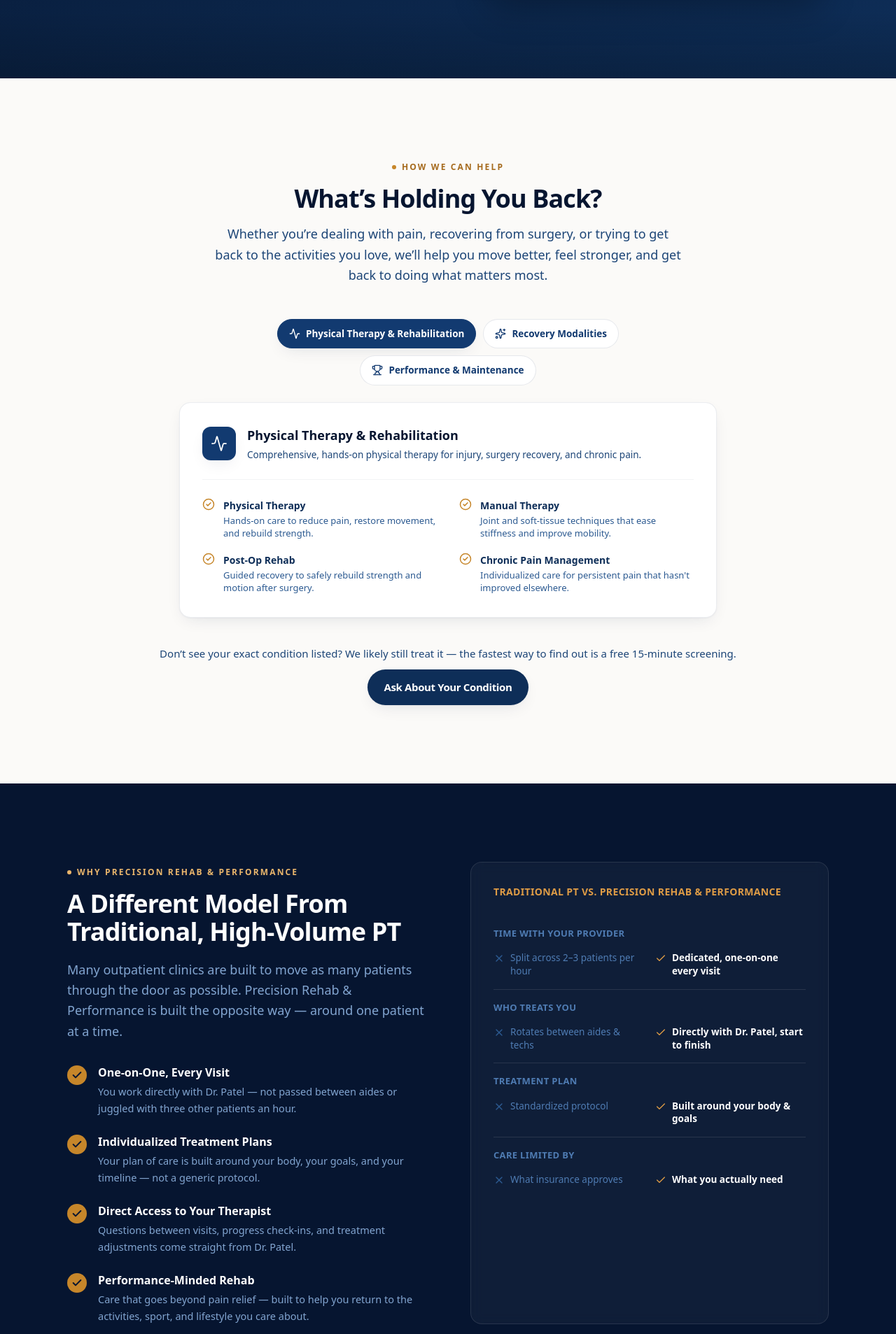
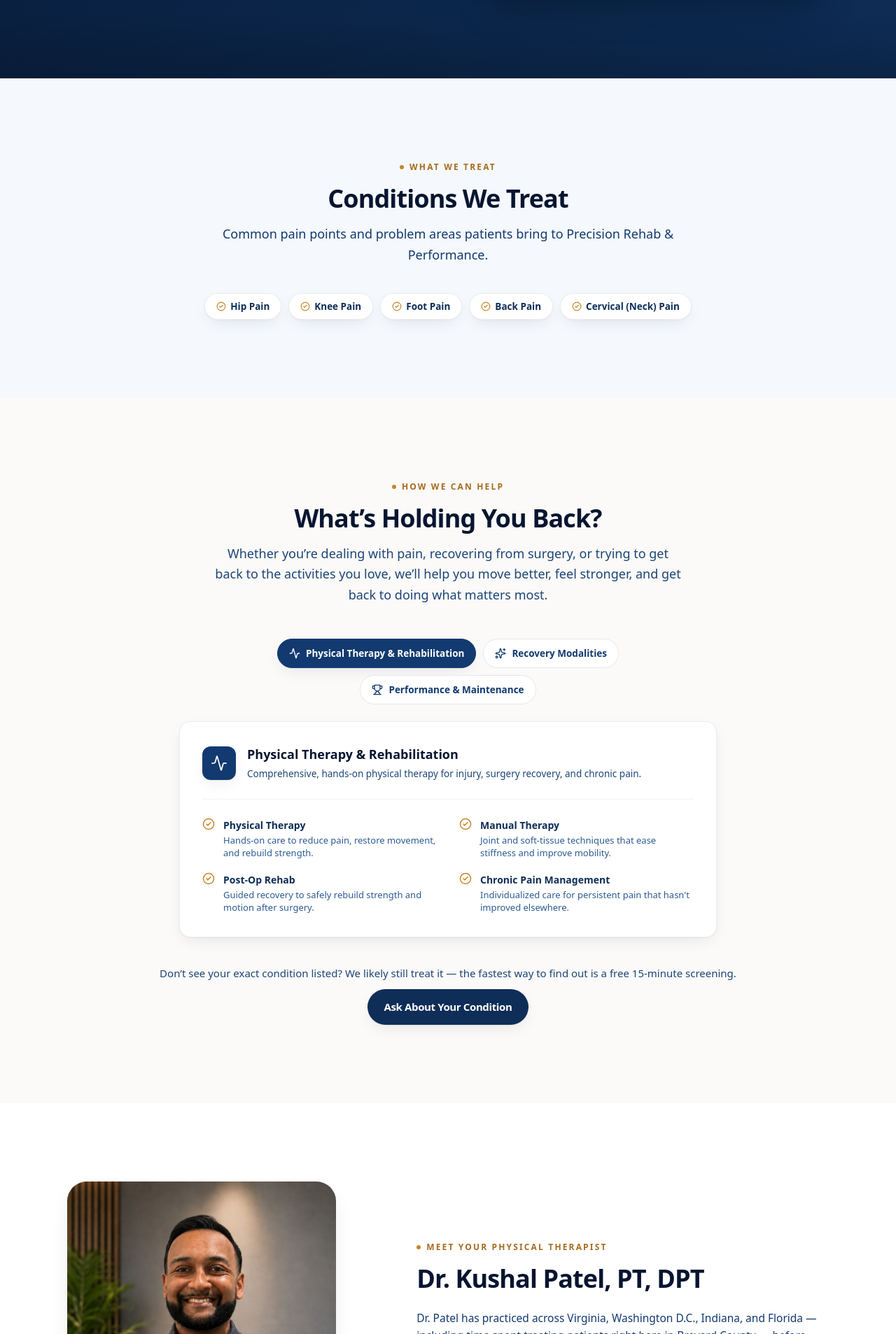
Before and after one commit to thre3labs/Precision-Rehab-Performance, a Next.js app in the folder precision-rehab-phase1_4/precision-rehab/: page / in a window 1280 px wide. Shown: the part 693-2600 px from the top of the page at 70% size. Built offline with nearby package versions, Linux system fonts and the light colour scheme.

Commit message:
Add files via upload

```diff
--- a/precision-rehab-phase1_4/precision-rehab/src/app/page.tsx
+++ b/precision-rehab-phase1_4/precision-rehab/src/app/page.tsx
@@ -1,19 +1,19 @@
 import { Header } from "@/components/layout/Header";
 import { Footer } from "@/components/layout/Footer";
 import { Hero } from "@/components/sections/Hero";
+import { ConditionsWeTreat } from "@/components/sections/ConditionsWeTreat";
 import { Treatments } from "@/components/sections/Treatments";
+import { AboutPT } from "@/components/sections/AboutPT";
 import { WhyChooseUs } from "@/components/sections/WhyChooseUs";
-import { AboutPT } from "@/components/sections/AboutPT";
 import { FreeScreening } from "@/components/sections/FreeScreening";
-import { ConditionsWeTreat } from "@/components/sections/ConditionsWeTreat";
 import { Location } from "@/components/sections/Location";
 import { FAQ } from "@/components/sections/FAQ";
 import { FinalCTA } from "@/components/sections/FinalCTA";
 
 /**
  * Phase 1 landing page. Sections are ordered to move a visitor through a
- * logical conversion funnel: hero -> treatments -> differentiation -> provider
- * bio -> free screening conversion point -> conditions we treat ->
+ * logical conversion funnel: hero -> conditions we treat -> treatments ->
+ * provider bio -> differentiation -> free screening conversion point ->
  * location/local SEO -> FAQ -> final CTA.
  *
  * Phase 2: each <Section /> below is already a standalone component, so
@@ -27,11 +27,11 @@
       <Header />
       <main id="main-content">
         <Hero />
+        <ConditionsWeTreat />
         <Treatments />
+        <AboutPT />
         <WhyChooseUs />
-        <AboutPT />
         <FreeScreening />
-        <ConditionsWeTreat />
         <Location />
         <FAQ />
         <FinalCTA />
```
